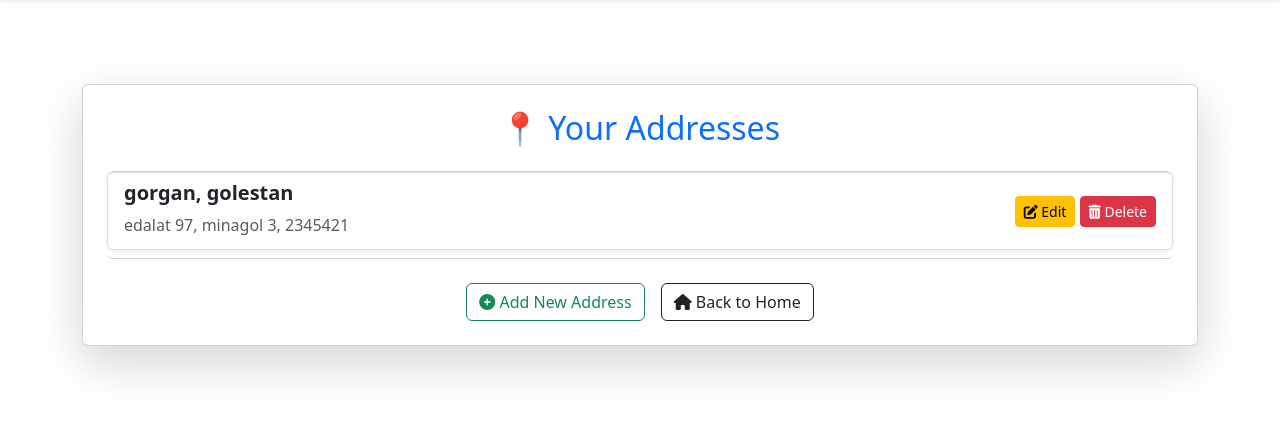
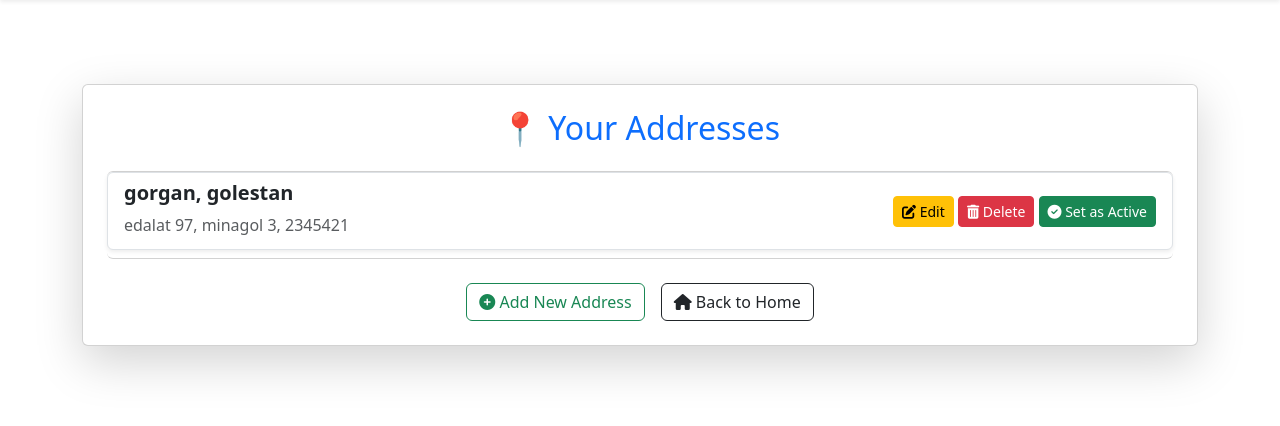
Before and after one commit to aryanpuransanaye/net-store, a Django app: page /customers/address-list/ in a window 1280 px wide. Shown: the part 64-490 px from the top of the page. Run offline with Django 5.2, Linux system fonts and the light colour scheme; a user stored in the database is signed in; data comes from the database, SQL or seed files in the repository; both versions use the stored data as it was after the commit.

Commit message:
Add is_active field for Addresses and edit some templates

```diff
--- a/customers/models.py
+++ b/customers/models.py
@@ -25,6 +25,7 @@ class Address(models.Model):
     state = models.CharField(max_length=100)
     street = models.CharField(max_length=255)
     postal_code = models.CharField(max_length=10)
+    is_active = models.BooleanField(default = False)
     created_at = models.DateTimeField(auto_now_add=True)
 
     def __str__(self):
--- a/customers/templates/customers/address_list.html
+++ b/customers/templates/customers/address_list.html
@@ -8,9 +8,15 @@
         {% if addresses %}
             <div class="list-group">
                 {% for address in addresses %}
-                    <div class="list-group-item d-flex justify-content-between align-items-center shadow-sm rounded mb-2">
+                    <div class="list-group-item d-flex justify-content-between align-items-center shadow-sm rounded mb-2
+                        {% if address.is_active %} border border-3 border-success bg-light {% endif %}">
                         <div>
-                            <h5 class="fw-bold">{{ address.city }}, {{ address.state }}</h5>
+                            <h5 class="fw-bold {% if address.is_active %} text-success {% endif %}">
+                                {{ address.city }}, {{ address.state }}
+                                {% if address.is_active %}
+                                    <span class="badge bg-success">Active</span>
+                                {% endif %}
+                            </h5>
                             <p class="mb-1 text-muted">{{ address.street }}, {{ address.postal_code }}</p>
                         </div>
                         <div>
@@ -20,6 +26,11 @@
                             <a href="{% url 'customers:delete-address' address.id %}" class="btn btn-sm btn-danger">
                                 <i class="fas fa-trash-alt"></i> Delete
                             </a>
+                            {% if not address.is_active %}
+                                <a href="{% url 'customers:set-active-address' address.id %}" class="btn btn-sm btn-success">
+                                    <i class="fas fa-check-circle"></i> Set as Active
+                                </a>
+                            {% endif %}
                         </div>
                     </div>
                 {% endfor %}
--- a/customers/urls.py
+++ b/customers/urls.py
@@ -8,6 +8,7 @@ urlpatterns = [
     path('address-create/', views.address_create, name='address-create'),
     path('edit-address/<int:address_id>/', views.edit_address, name='edit-address'),
     path('delete-address/<int:address_id>/', views.delete_address, name='delete-address'),
+    path('address/set-active/<int:address_id>/', views.set_active_address, name='set-active-address'),
     path('wishlist-list/', views.wishlist_list, name='wishlist-list'),
     path('product-select/', views.product_select, name='product-select'),
     path('wishlist-add/<int:product_id>/', views.wishlist_add, name='wishlist-add'),
--- a/customers/views.py
+++ b/customers/views.py
@@ -48,6 +48,18 @@ def delete_address(request, address_id):
 
     return redirect('customers:address-list')
 
+def set_active_address(request, address_id):
+
+    address = get_object_or_404(Address, id = address_id, customer = request.user.customer)
+
+    Address.objects.filter(customer = request.user.customer, is_active = True).update(is_active = False)
+
+    address.is_active = True
+    address.save()
+
+    messages.success(request, "Your active address has been updated successfully!")
+    return redirect('customers:address-list')
+
 
 def wishlist_list(request):
 
```
Also changed, not shown: orders/templates/orders/order_detail.html (+30 -13 lines), orders/views.py (+5 -4 lines), customers/migrations/0003_address_is_active.py (added), db.sqlite3, products/signals.py (line endings or trailing spaces).
